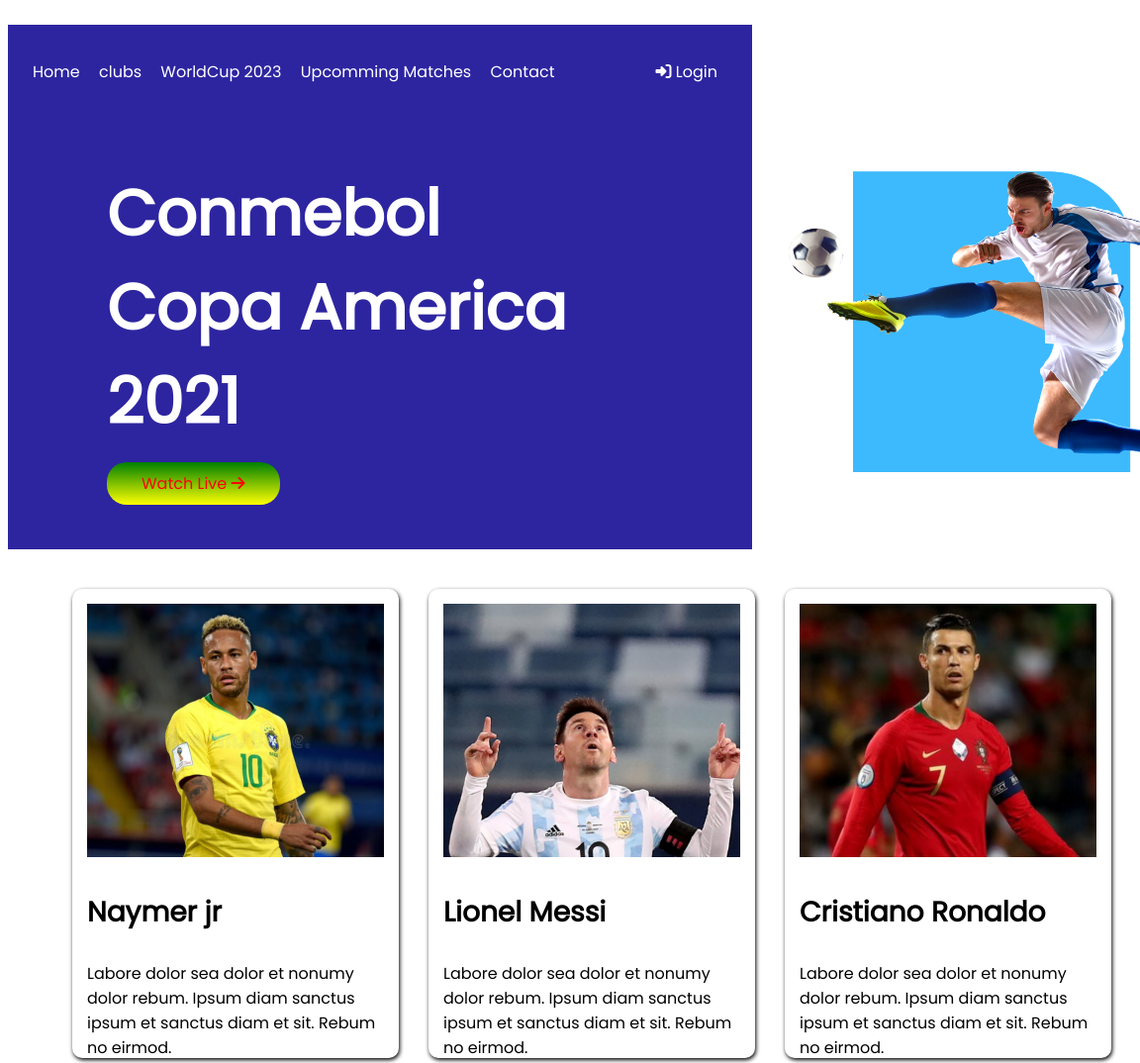
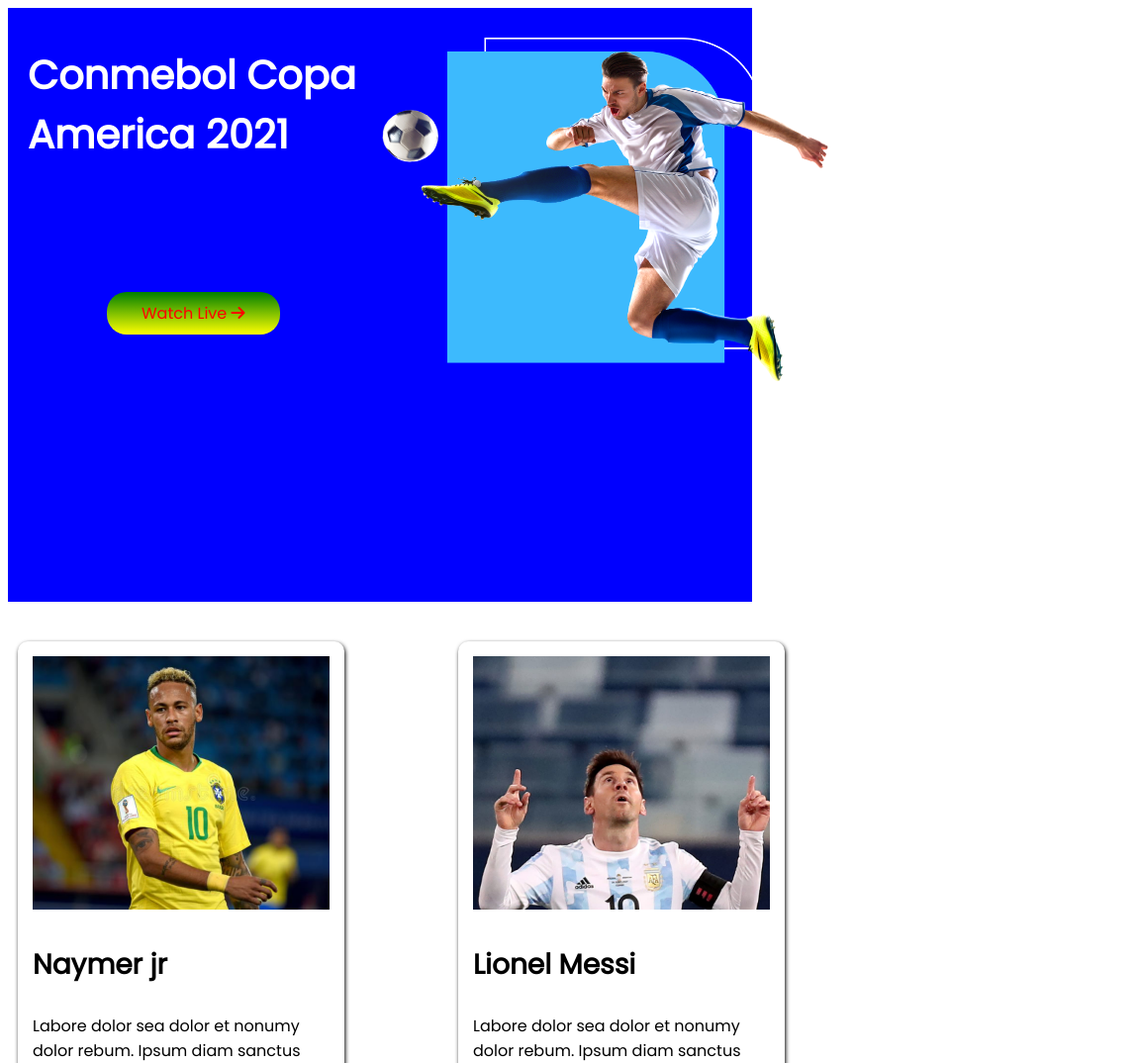
Before and after one commit to jakiruli/responsive-football, a plain HTML site: page index.html in a window 768 px wide. Shown: the top 1074 px of the page at 99% size, 1152 px wide, since content can reach past the window. Drawn offline with Linux system fonts and the light colour scheme; files whose address does not match are found by name.

Commit message:
media added

```diff
--- a/index.html
+++ b/index.html
@@ -17,39 +17,29 @@
 </head>
 <body>
 
-   <!-- header icon  -->
- <header>
-     <nav>
-         <span>
-             <a href="https://www.facebook.com/mdjakirul.islam.104/">Home</a>
-             <a href="https://www.facebook.com/mdjakirul.islam.104/">clubs</a>
-             <a href="https://www.facebook.com/mdjakirul.islam.104/">WorldCup 2023</a>
-             <a href="https://www.facebook.com/mdjakirul.islam.104/">Upcomming Matches</a>
-             <a href="https://www.facebook.com/mdjakirul.islam.104/">Contact</a>
+       <!--  football container  -->
 
-         </span>
-         <span>
-            <a href=""> <i class="fas fa-sign-in-alt"></i> Login</a>
+       <section class=" football-container">
+            <div class="football-heading">
 
-         </span>
-     </nav>
-       <!-- football container  -->
-        <section class=" football-container">
                   <div class="football-half">
                       <h1> Conmebol Copa America 2021</h1> <br>
                       <a class="link-button" target="_blank" href="https://www.facebook.com/mdjakirul.islam.104/"> Watch Live <i class="fas fa-arrow-right"></i></a>
-            </div> <br>
-                <div class="football-half " >
+                  </div>
+
+                  <div class="football-banner " >
                       <img src="images/banner.png" alt="">
+                  </div>
             </div>
        </section>
 
- </header>
  <br>
 
    <!-- Football Player container Box -->
 
   <section class="football-container2">
+
+          <div class="players">
                   <div class="player-box">
                   <img src="images/players/player-1.png" alt="">
 
@@ -146,6 +136,9 @@
                 <p>Labore dolor sea dolor et nonumy dolor rebum. Ipsum diam sanctus ipsum et sanctus diam et sit. Rebum no eirmod.</p>
              </div>
           </div>
+
+
+        </div>
   </section>
    <br>
    <!-- second section football club -->
@@ -205,6 +198,7 @@
 
     <!-- football logo design -->
     <section>
+
         <footer>
              <div class="footer-container">
                  <div class="footer-logo">
@@ -212,10 +206,10 @@
                  </div>
 
                  <div class="footer-icon">
-                 <a href=""><i class="fab fa-instagram"></i></a>
-                 <a href=""><i class="fab fa-youtube"></i></a>
-                 <a href=""><i class="fab fa-twitter-square"></i></a>
-                 <a href=""> <i class="fab fa-dribbble"></i></a>
+                     <a  target="_blank" href="https://www.facebook.com/mdjakirul.islam.104/"><i class="fab fa-instagram"></i></a>
+                     <a  target="_blank" href="https://www.facebook.com/mdjakirul.islam.104/"><i class="fab fa-youtube"></i></a>
+                     <a target="_blank"  href="https://www.facebook.com/mdjakirul.islam.104/"><i class="fab fa-twitter-square"></i></a>
+                     <a target="_blank" href="https://www.facebook.com/mdjakirul.islam.104/"> <i class="fab fa-dribbble"></i></a>
                  </div>
 
                  <h3>Copyright &copy; 2021 Football</h3>
--- a/styles.css
+++ b/styles.css
@@ -1,30 +1,19 @@
 body {
   font-family: "Poppins", sans-serif;
-}
-header {
-  background: #2d25a0;
-}
-
-/* nav style */
-nav {
-  display: flex;
-  justify-content: space-between;
-  padding-top: 35px;
-  margin: 25px;
-  margin-right: 20px;
-}
-nav a {
-  text-decoration: none;
-  color: white;
-  width: 46px;
-  height: 24px;
-  margin-right: 15px;
 }
 
 /* football container style */
 .football-container {
-  display: flex;
 
+  background-color: blue;
+   width: 100%;
+   height: 600px;
+
+}
+
+.football-heading{
+  display: grid;
+  grid-template-columns: repeat(2 , 1fr);
 }
 
 .football-half h1 {
@@ -34,15 +23,26 @@ nav a {
   color: white;
   padding-top: 5px;
   margin-left: 100px;
+
 }
 
-.football-half img {
+.football-banner img {
   width: 456px;
   height: 338px;
   padding-left: 200px;
   padding-top: 50px;
   padding-bottom: 50px;
   margin-right: 20px;
+
+
+
+}
+.football-banner img:hover{
+  width: 50px;
+  height: 50px;
+  transition: ease-in;
+  transition: width 2s, height 2s, transform 2s;
+  transform:skewY(0.5)
 }
 
 .link-button {
@@ -58,20 +58,20 @@ nav a {
   color: red;
 }
 
-/* Football Player container Box */
-.football-container2 {
-  display: grid;
+  .players{
+    display: grid;
   grid-template-columns: repeat(3, 1fr);
-  padding-left: 50px;
 
-}
+
+  }
+
 .player-box {
   height: 474px;
   width: 330px;
   left: 180px;
   top: 747px;
   margin: 15px;
-
+  margin-left: 100px;
   border-radius: 10px;
   padding: 15px;
   box-sizing: border-box;
@@ -110,8 +110,6 @@ nav a {
   grid-template-columns: repeat(2, 1fr);
   grid-column-gap: 24px;
   padding-left: 15%;
-
-
 }
 .club{
   width: 350px;
@@ -121,17 +119,11 @@ nav a {
   border-radius: 10px;
   box-sizing: border-box;
   box-shadow: 1px 2px 4px black  ;
-
-
-
-
+  margin: 10px;
 }
 .club img{
   width: 250px;
   height: 200px;
-
-
-
 }
 .club-info{
   display: flex;
@@ -140,8 +132,6 @@ nav a {
 }
 .club-detail p{
   font-size: 16px;
-
-
 }
 
 /* football logo design */
@@ -157,6 +147,96 @@ nav a {
 .fab {
   margin: 15px;
   font-size: 20px;
-  /* align-items: center; */
   justify-content: center;
 }
+
+
+/* mobile responsive football-container2 */
+
+@media only screen and (max-width: 768px) {
+
+  .football-container ,.football-container2 ,.club-container3 {
+    width: 100%;
+  }
+  .football-heading, .players, .clubs{
+    grid-template-columns: repeat(1, 1fr);
+  }
+  .football-container {
+    width: 100%;
+  }
+
+  .football-half h1 {
+    font-size: 40px;
+    width: 350px;
+    height: 200px;
+    color: white;
+    padding-top: 5px;
+    margin-left: 20px;
+
+  }
+  .football-banner img {
+
+    padding-top: 30px;
+    padding-bottom: 100px;
+    margin-left: -195px;
+  }
+  .players{
+  margin-left: -90px;
+  }
+
+  .clubs{
+
+     padding-left: 1%;
+  }
+  .footer-container{
+    width: 100% ;
+  }
+  .footer-container img{
+    width: 360px;
+  }
+}
+
+/* Tablet media */
+
+@media only screen and (min-width:600px) and (max-width: 992px)  {
+
+
+  .football-container ,.football-container2 ,.club-container3 ,.clubs{
+    width: 100%;
+  }
+  .football-heading, .players, .clubs{
+    grid-template-columns: repeat(2, 1fr);
+  }
+  .football-banner img {
+    width: 456px;
+    height: 350px;
+    margin-right: 20px;
+
+    padding-bottom: 100px;
+  }
+  .football-half h1 {
+
+    font-size: 40px;
+
+  }
+  .link-button {
+    font-size: 16px;
+  }
+  .player-box {
+    flex-direction: column;
+  }
+
+  .player-box{
+    left: 10px;
+  }
+  .clubs{
+
+    padding-left: 5%;
+ }
+ .footer-container{
+   width: 100% ;
+ }
+ .footer-container img{
+   width: 360px;
+ }
+}
```
Lines whose indentation alone changed are shown as unchanged.
